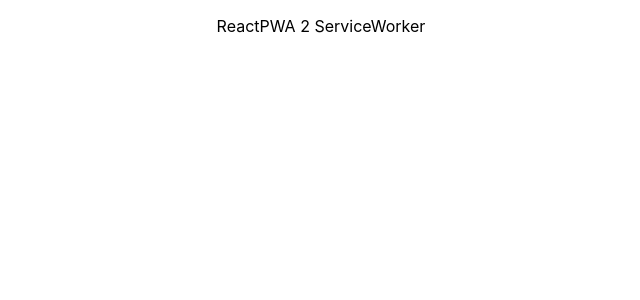
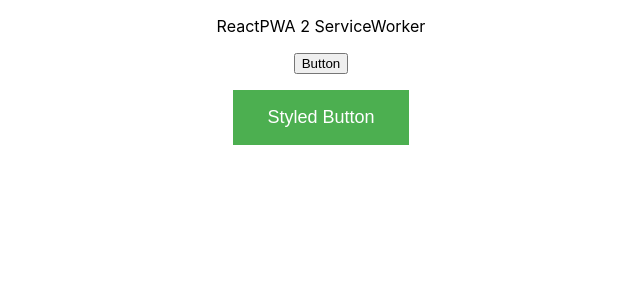
Before and after one commit to SeijaLauronen/PWAReactApp1, a React (Create React App) app: page / in a window 1280 px wide. Shown: the top 300 px of the page, without its empty margins (319-959 px from the left). Built offline with nearby package versions, Linux system fonts and the light colour scheme.

Commit message:
Lisätty basic styled component button

```diff
--- a/package.json
+++ b/package.json
@@ -10,6 +10,7 @@
     "react": "^18.3.1",
     "react-dom": "^18.3.1",
     "react-scripts": "5.0.1",
+    "styled-components": "^6.1.11",
     "web-vitals": "^2.1.4",
     "workbox-background-sync": "^6.6.0",
     "workbox-broadcast-update": "^6.6.0",
@@ -26,8 +27,8 @@
   },
   "scripts": {
     "start": "react-scripts start",
-    "predeploy":"npm run build",
-    "deploy":"gh-pages -d build",
+    "predeploy": "npm run build",
+    "deploy": "gh-pages -d build",
     "build": "react-scripts build",
     "test": "react-scripts test",
     "eject": "react-scripts eject"
--- a/src/App.js
+++ b/src/App.js
@@ -1,10 +1,15 @@
 import React from 'react';
 import './App.css';
+import StyledButton from './components/Button/Button'
 
 function App() {
   return (
     <div className="App">
       <p>ReactPWA 2 ServiceWorker</p>
+      <p>
+      <button>Button</button>
+      </p>
+      <StyledButton>Styled Button</StyledButton>
     </div>
   );
 }
--- /dev/null
+++ b/src/components/Button/Button.js
@@ -0,0 +1,2 @@
+import { StyledButton } from "./Button.styles";
+export default StyledButton;
--- /dev/null
+++ b/src/components/Button/Button.styles.js
@@ -0,0 +1,14 @@
+import styled from 'styled-components'
+
+export const StyledButton = styled.button`
+border: 2px solid #4caf50;
+background-color: #4caf50;
+color: white;
+padding: 15px 32px;
+text-align: center;
+text-decoration: none;
+display: inline-block;
+font-size: large;
+cursor: pointer;
+transition: 0.5s all ease-out;
+`
```
Also changed, not shown: src/trackdevelopment.txt (added), 1 other file (tests, documents, lock files or other folders).
